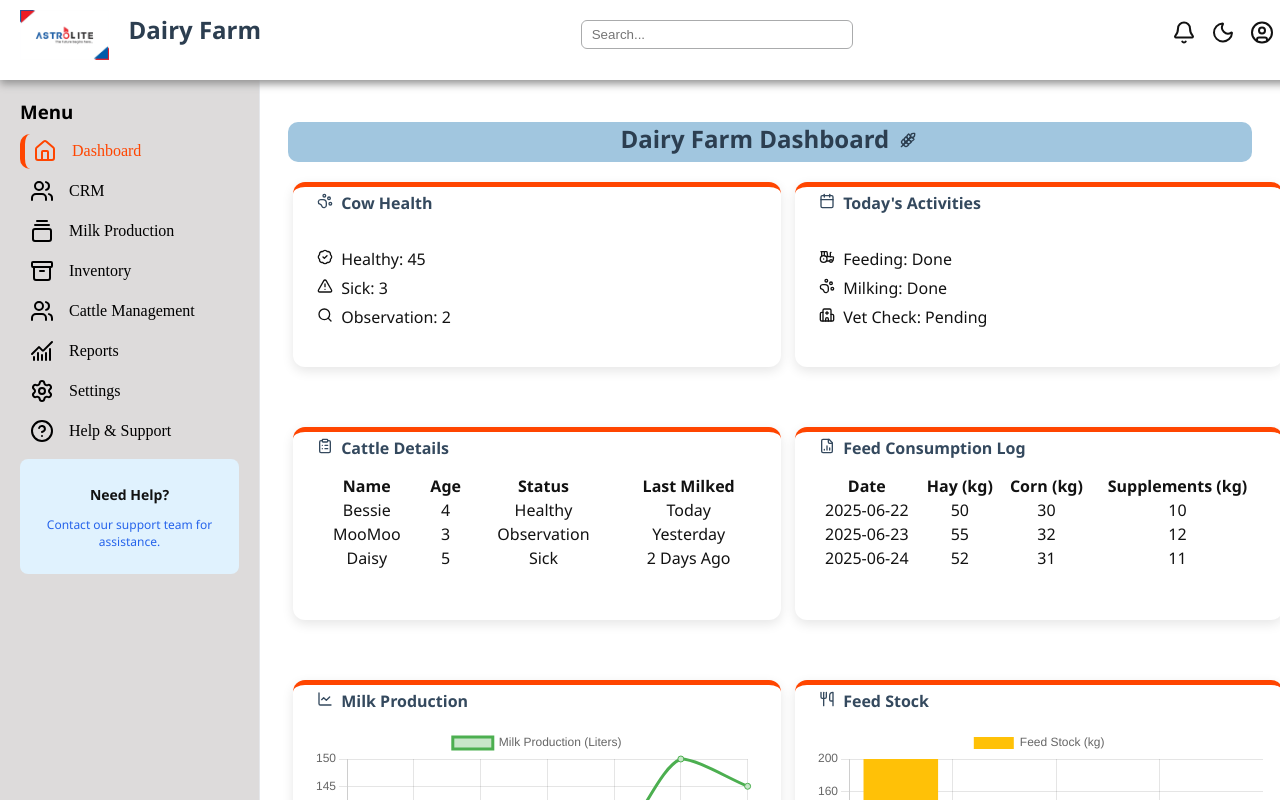
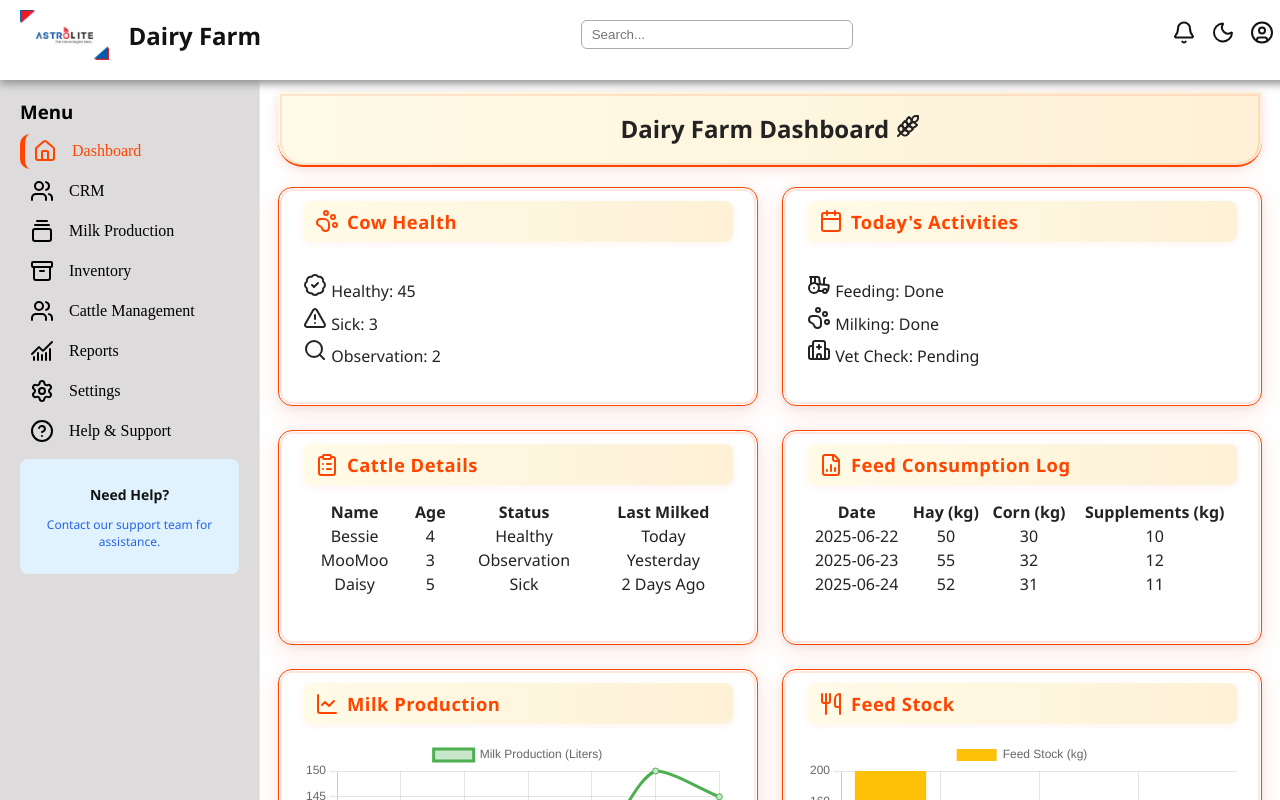
Before and after one commit to Astrolitetech/Front-End, a React (Create React App) app in the folder React/Organization-crm/org-crm/: page /dashboard in a window 1280 px wide. Built offline with nearby package versions, Linux system fonts and the light colour scheme.

Commit message:
Dashboard Updated

```diff
--- a/React/Organization-crm/org-crm/src/pages/Dashboard.jsx
+++ b/React/Organization-crm/org-crm/src/pages/Dashboard.jsx
@@ -1,7 +1,7 @@
 import React from 'react';
 import '../styles/Dashboard.css';
 import { Line, Bar } from 'react-chartjs-2';
-import { BadgeCheck, ChartLine, TriangleAlert, Utensils, Wheat, Search, PawPrint, Calendar, Tractor, Hospital, ClipboardList, FileChartColumn } from 'lucide-react';
+import { BadgeCheck, ChartLine, TriangleAlert, Utensils, Wheat, Search, PawPrint, Calendar, Tractor, Hospital, ClipboardList, FileChartColumn, Award, Star } from 'lucide-react';
 import {
     Chart as ChartJS,
     CategoryScale,
@@ -55,12 +55,12 @@ const Dashboard = () => {
     ];
 
     return (
-        <div className="page-container">
-            <div className="page-header">
-                <h2>Dairy Farm Dashboard <Wheat className='icon' /></h2>
+        <div className="page-container dashboard-hero">
+            <div className="dashboard-header">
+                <h2 className="dashboard-header-title">Dairy Farm Dashboard <Wheat className='icon' /></h2>
             </div>
             <div className="dashboard-grid">
-                <div className="card small-card">
+                <div className="dashboard-card small-card">
                     <h4><PawPrint className='icon' /> Cow Health</h4>
                     <ul>
                         <li><BadgeCheck className='icon' /> Healthy: 45</li>
@@ -69,7 +69,7 @@ const Dashboard = () => {
                     </ul>
                 </div>
 
-                <div className="card small-card">
+                <div className="dashboard-card small-card">
                     <h4><Calendar className='icon' /> Today's Activities</h4>
                     <ul>
                         <li><Tractor className='icon' /> Feeding: Done</li>
@@ -78,7 +78,7 @@ const Dashboard = () => {
                     </ul>
                 </div>
 
-                <div className="card">
+                <div className="dashboard-card">
                     <h4><ClipboardList className='icon' /> Cattle Details</h4>
                     <table className="table">
                         <thead>
@@ -102,7 +102,7 @@ const Dashboard = () => {
                     </table>
                 </div>
 
-                <div className="card">
+                <div className="dashboard-card">
                     <h4><FileChartColumn className='icon' /> Feed Consumption Log</h4>
                     <table className="table">
                         <thead>
@@ -126,14 +126,36 @@ const Dashboard = () => {
                     </table>
                 </div>
 
-                <div className="card">
+                <div className="dashboard-card">
                     <h4><ChartLine className='icon' /> Milk Production</h4>
                     <Line data={milkData} />
                 </div>
 
-                <div className="card">
+                <div className="dashboard-card">
                     <h4><Utensils className='icon' /> Feed Stock</h4>
                     <Bar data={feedStockData} />
+                </div>
+
+                {/* New Feature: Staff Overview */}
+                <div className="dashboard-card">
+                    <h4><Star className='icon' /> Staff Overview</h4>
+                    <ul>
+                        <li>Farm Manager: Priya Sharma</li>
+                        <li>Veterinarian: Dr. Rakesh Kumar</li>
+                        <li>Delivery Lead: Sunil Patel</li>
+                        <li>Staff Count: 18</li>
+                    </ul>
+                </div>
+
+                {/* New Feature: Quick Stats */}
+                <div className="dashboard-card">
+                    <h4><Award className='icon' /> Quick Stats</h4>
+                    <ul>
+                        <li>Total Revenue: ₹2,40,000</li>
+                        <li>Avg. Milk Quality: 88.5%</li>
+                        <li>Pending Orders: 7</li>
+                        <li>Customer Satisfaction: 92%</li>
+                    </ul>
                 </div>
             </div>
         </div>
--- a/React/Organization-crm/org-crm/src/styles/Dashboard.css
+++ b/React/Organization-crm/org-crm/src/styles/Dashboard.css
@@ -1,71 +1,144 @@
-/* Remove .dashboard, now using .page-container from App.css */
-
-.icon {
-    height: 16px;
+.dashboard-hero {
+  display: flex;
+  flex-direction: column;
+  align-items: center;
+  background: #fff;
+  color: #232323;
+  border-radius: 18px;
+  box-shadow: 0 4px 24px rgba(0,0,0,0.08);
+  padding-bottom: 40px;
+  transition: background 0.3s, color 0.3s;
+}
+body.dark .dashboard-hero {
+  background: #111;
+  color: #f3f3f3;
 }
 
-h2 {
-    text-align: center;
-    margin-bottom: 30px;
-    color: #2c3e50;
+.dashboard-header {
+  justify-content: center;
+  display: flex;
+  width: 100%;
+  margin-bottom: 20px;
+  border-bottom-left-radius: 25px;
+  border-bottom-right-radius: 25px;
+  background: linear-gradient(90deg, #fffbe7 0%, #f7b73333 100%);
+  box-shadow: 0 4px 16px 0 rgba(252,74,26,0.10), 0 2px 8px 0 rgba(0,0,0,0.06);
+  border-bottom: 2.5px solid orangered;
+  outline: 2px solid #fc4a1a22;
+  outline-offset: -4px;
 }
+body.dark .dashboard-header {
+  background: linear-gradient(90deg, #23272f 0%, #fc4a1a22 100%);
+  box-shadow: 0 4px 16px 0 #0008;
+  border-bottom: 2.5px solid pink;
+  outline: 2px solid #f7b73344;
+  outline-offset: -4px;
+}
+.dashboard-header-title h2 {
+  font-size: 2.2em;
+  font-weight: 800;
+  color: orangered;
+  letter-spacing: 1px;
+  margin-bottom: 0;
+  display: flex;
+  align-items: center;
+  gap: 8px;
+}
+body.dark .dashboard-header-title h2 {
+  color: pink;
+}
+/* Removed .dashboard-header-badge, .dashboard-header-sub, .dashboard-header-highlight as per new design */
 
 .dashboard-grid {
   display: grid;
   grid-template-columns: repeat(auto-fit, minmax(360px, 1fr));
-    gap: 20px;
+  gap: 24px;
+  width: 100%;
+  max-width: 1200px;
+  margin: 0 auto;
 }
-
-.card {
-    background-color: white;
-    padding: 20px;
-    border-top: 5px solid orangered;
-    border-radius: 12px;
-    box-shadow: 0 2px 8px rgba(0, 0, 0, 0.1);
+.dashboard-card {
+  background: #fff;
+  color: #232323;
+  border-radius: 14px;
+  box-shadow: 0 6px 24px 0 rgba(252,74,26,0.13), 0 2px 8px 0 rgba(0,0,0,0.07);
+  padding: 28px 24px 18px 24px;
+  border: 1.5px solid orangered;
+  outline: 2px solid #fc4a1a22;
+  outline-offset: -4px;
+  transition: box-shadow 0.2s, border 0.2s, outline 0.2s;
 }
-
-.card h4 {
+.dashboard-card:hover {
+  box-shadow: 0 10px 32px 0 rgba(252,74,26,0.18), 0 4px 16px 0 rgba(0,0,0,0.10);
+  border: 1.5px solid orangered;
+  outline: 2.5px solid orangered;
+  background: #fffbe7;
+}
+body.dark .dashboard-card:hover {
+  box-shadow: 0 10px 32px 0 #fc4a1a44, 0 4px 16px 0 #000a;
+  border: 1.5px solid pink;
+  outline: 2.5px solid pink;
+  background: #23272f;
+}
+.dashboard-card h4 {
   margin-bottom: 15px;
   margin-top: -15px;
-    color: #34495e;
+  color: orangered;
+  background: linear-gradient(90deg, #fffbe7 0%, #f7b73333 100%);
+  border-radius: 8px;
+  padding: 8px 12px;
+  font-weight: 800;
+  font-size: 1.15em;
+  letter-spacing: 0.5px;
+  box-shadow: 0 2px 8px #fc4a1a11;
+  display: flex;
+  align-items: center;
+  gap: 8px;
 }
-
-.card ul {
+body.dark .dashboard-card h4 {
+  color: pink;
+  background: linear-gradient(90deg, #23272f 0%, #fc4a1a22 100%);
+  border-radius: 8px;
+  padding: 8px 12px;
+  font-weight: 800;
+  font-size: 1.15em;
+  letter-spacing: 0.5px;
+  box-shadow: 0 2px 8px #0008;
+}
+.dashboard-card ul {
   list-style: none;
   padding: 0;
   line-height: 1.8;
 }
-
 .small-card {
   display: flex;
   flex-direction: column;
   justify-content: center;
 }
 
-/* Dark mode */
-
-body.dark {
+body.dark .dashboard-header {
+  background: linear-gradient(90deg, #23272f 0%, #fc4a1a22 100%);
+  box-shadow: 0 2px 12px #0008;
+}
+body.dark .dashboard-header-title h2 {
+  color: #fff;
+}
+body.dark .dashboard-header-badge {
   background: #23272f;
-    color: #e0e0e0;
-    box-shadow: 0 1px 4px rgba(255, 255, 255, 0.05);
+  color: #ffb385;
+  border: 1px solid #444;
 }
-
-body.dark .card {
-    background-color: #111;
-    padding: 20px;
-    border-top: 5px solid pink;
-    border-radius: 12px;
-    box-shadow: 0 2px 8px rgba(255, 255, 255, 0.1);
+body.dark .dashboard-header-highlight {
+  background: #23272f;
+  color: #ffb385;
+  border: 1px solid #444;
 }
-
-body.dark h2 {
-    text-align: center;
-    margin-bottom: 30px;
-    color: white;
+body.dark .dashboard-card {
+  background: #181818;
+  color: #f3f3f3;
+  border: 1px solid #444;
+  box-shadow: 0 4px 16px 0 #0008;
 }
-
-body.dark .card h4 {
-    margin-bottom: 15px;
-    margin-top: -15px;
-    color: white;
+body.dark .dashboard-card h4 {
+  color: #ffb385;
 }
```
Lines whose indentation alone changed are shown as unchanged.
